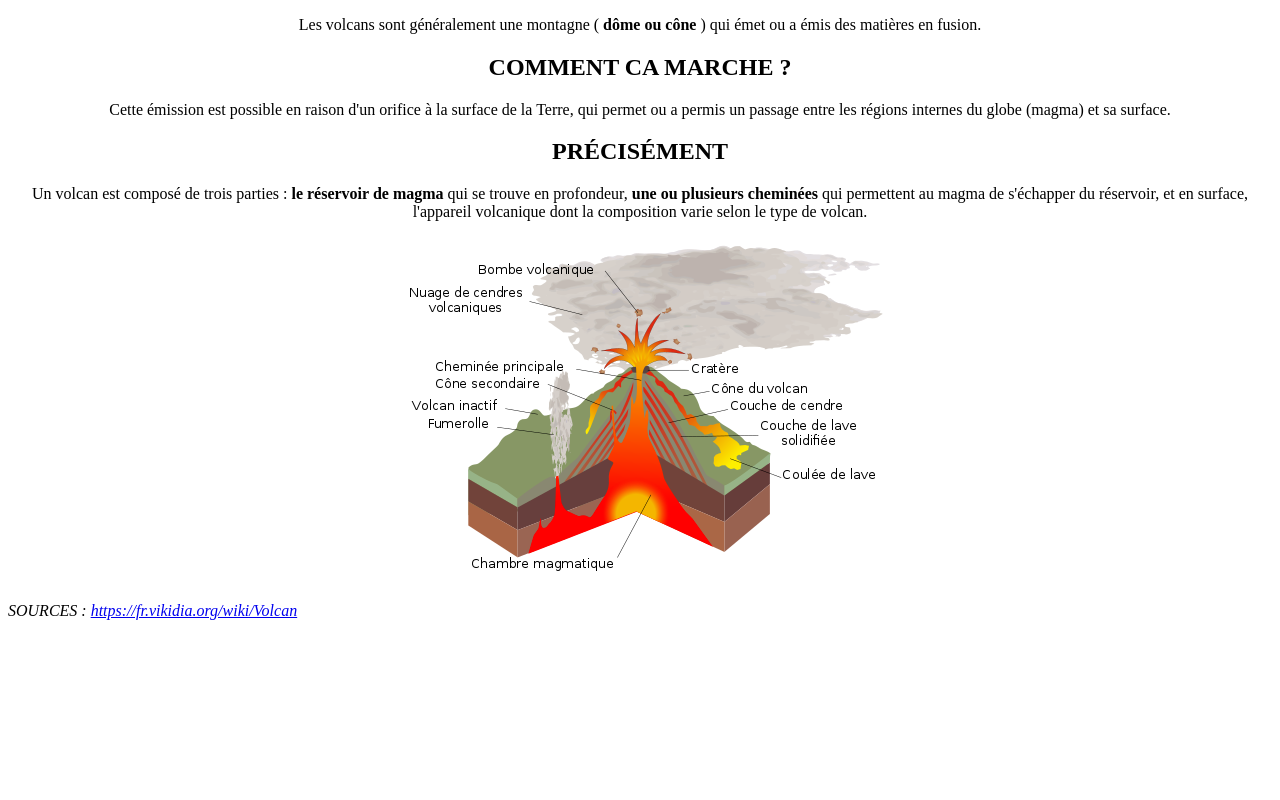
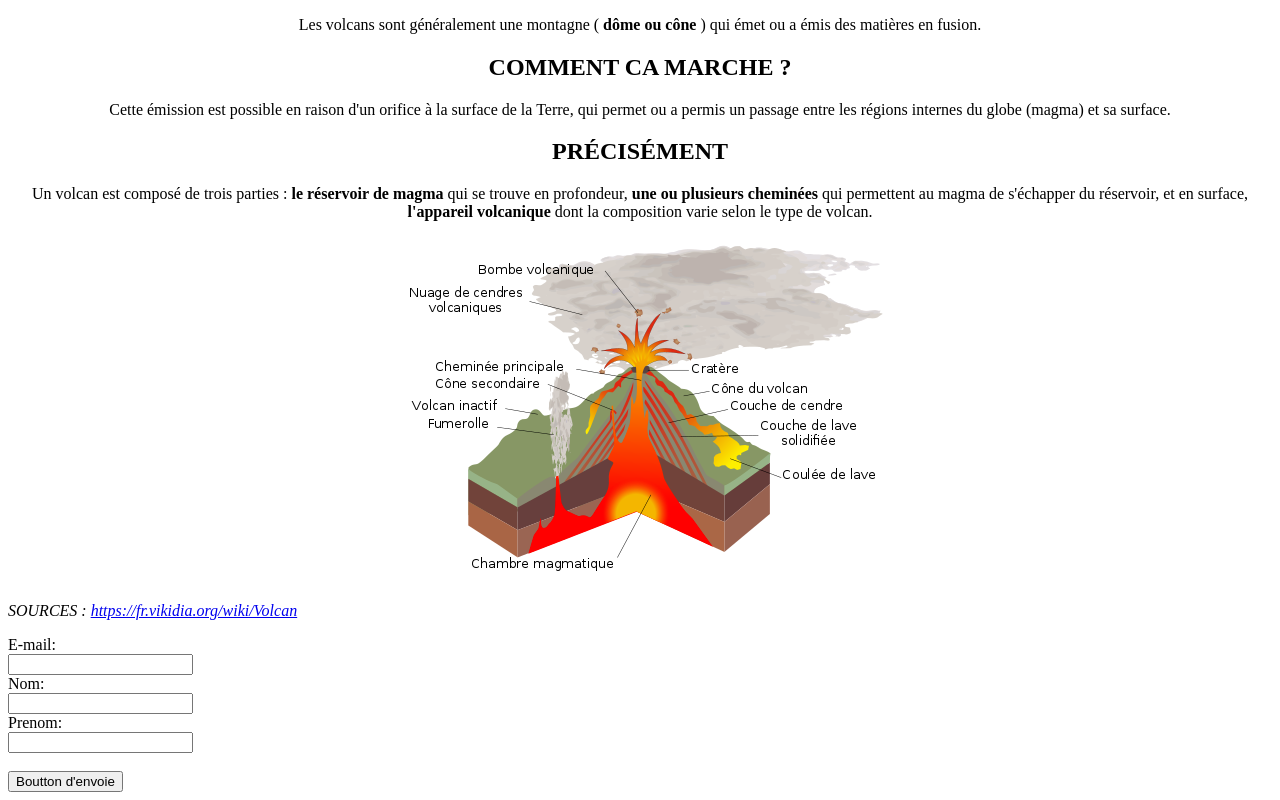
Before and after one commit to adbme/html-css, a plain HTML site: page index.html in a window 1280 px wide. Shown: the part 435-1235 px from the top of the page. Before the commit the page ends 1071 px from the top, so only its background shows below. Drawn offline with Linux system fonts and the light colour scheme.

Commit message:
formulaire

```diff
--- a/index.html
+++ b/index.html
@@ -1,11 +1,13 @@
 <!DOCTYPE html>
 <html lang="en">
+
 <head>
     <meta charset="UTF-8">
     <meta http-equiv="X-UA-Compatible" content="IE=edge">
     <meta name="viewport" content="width=device-width, initial-scale=1.0">
     <title>html et css</title>
 </head>
+
 <body>
     <center>
         <header>
@@ -17,25 +19,40 @@
 
             <div>
                 <h2>C'EST QUOI ?</h2>
-    <p>Les volcans sont généralement une montagne ( <B>dôme ou cône</B> ) qui émet ou a émis des matières en fusion.</p>
+                <p>Les volcans sont généralement une montagne ( <B>dôme ou cône</B> ) qui émet ou a émis des matières en
+                    fusion.</p>
             </div>
 
             <div>
                 <h2>COMMENT CA MARCHE ?</h2>
-    <p>Cette émission est possible en raison d'un orifice à la surface de la Terre, qui permet ou a permis un passage entre les régions internes du globe (magma) et sa surface.</p>
+                <p>Cette émission est possible en raison d'un orifice à la surface de la Terre, qui permet ou a permis
+                    un passage entre les régions internes du globe (magma) et sa surface.</p>
             </div>
             <div>
                 <h2>PRÉCISÉMENT</h2>
-    <p>Un volcan est composé de trois parties : <B>le réservoir de magma</B> qui se trouve en profondeur, <B>une ou plusieurs cheminées</B> qui permettent au magma de s'échapper du réservoir, et en surface, </B>l'appareil volcanique</B> dont la composition varie selon le type de volcan.</p>
+                <p>Un volcan est composé de trois parties : <B>le réservoir de magma</B> qui se trouve en profondeur,
+                    <B>une ou plusieurs cheminées</B> qui permettent au magma de s'échapper du réservoir, et en surface,
+                    <B>l'appareil volcanique</B> dont la composition varie selon le type de volcan.</p>
                 <img src="images/commentcamarche.png" alt="">
             </div>
     </center>
+    <p><i>SOURCES : <a href="https://fr.vikidia.org/wiki/Volcan"> https://fr.vikidia.org/wiki/Volcan</a></i></p>
 
 
 </html>
 </main>
 <footer>
-    <p><i>SOURCES : <a href="https://fr.vikidia.org/wiki/Volcan"> https://fr.vikidia.org/wiki/Volcan</a></i></p>
+    <form>
+        <label for="fname">E-mail:</label><br>
+        <input type="email" name="fname"><br>
+        <label for="fname">Nom:</label><br>
+        <input type="text" maxlength="50" name="fname"><br>
+        <label for="lname">Prenom:</label><br>
+        <input type="text" maxlength="50" name="lname"><br>
+        <br>
+        <input type="button" value="Boutton d'envoie">
+      </form>
+
 
 </footer>
 </body>
```
Lines whose indentation alone changed are shown as unchanged.
